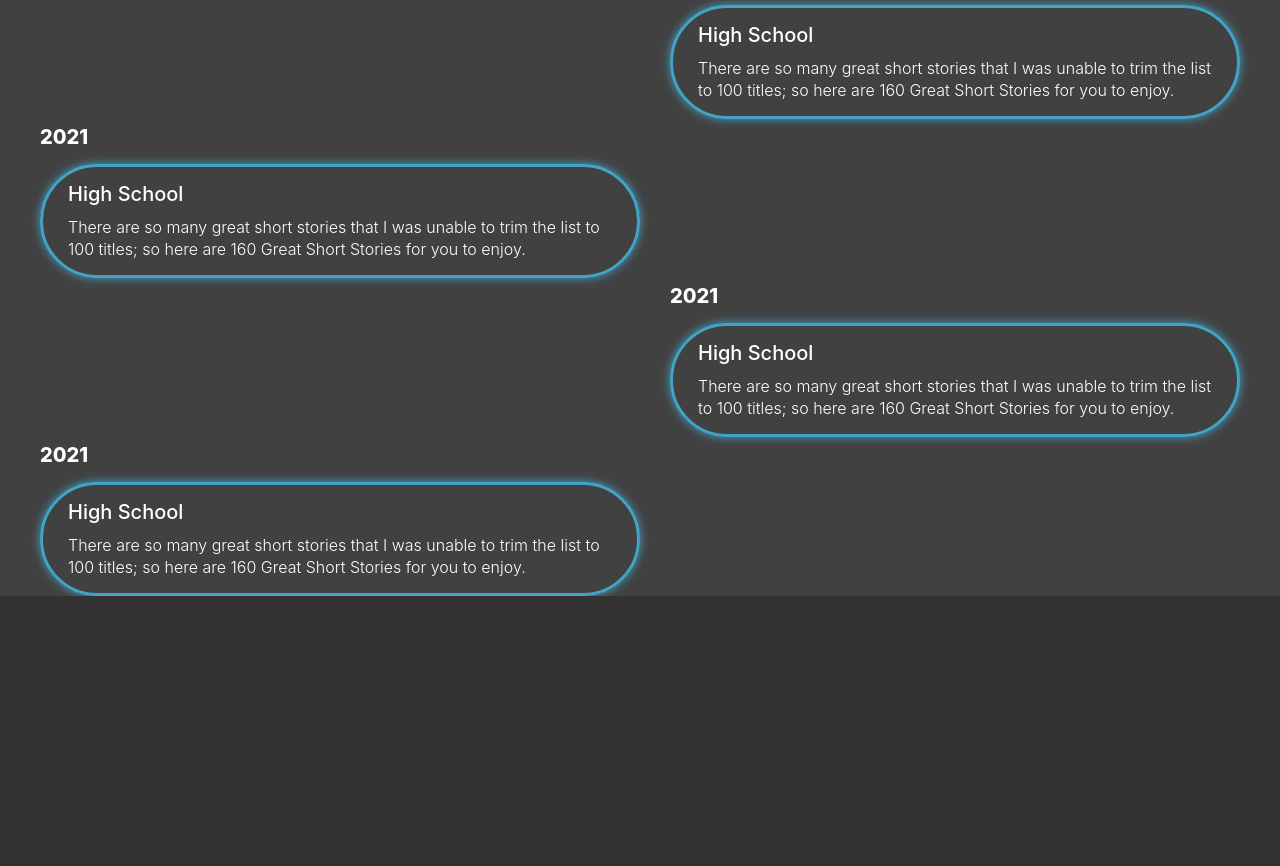
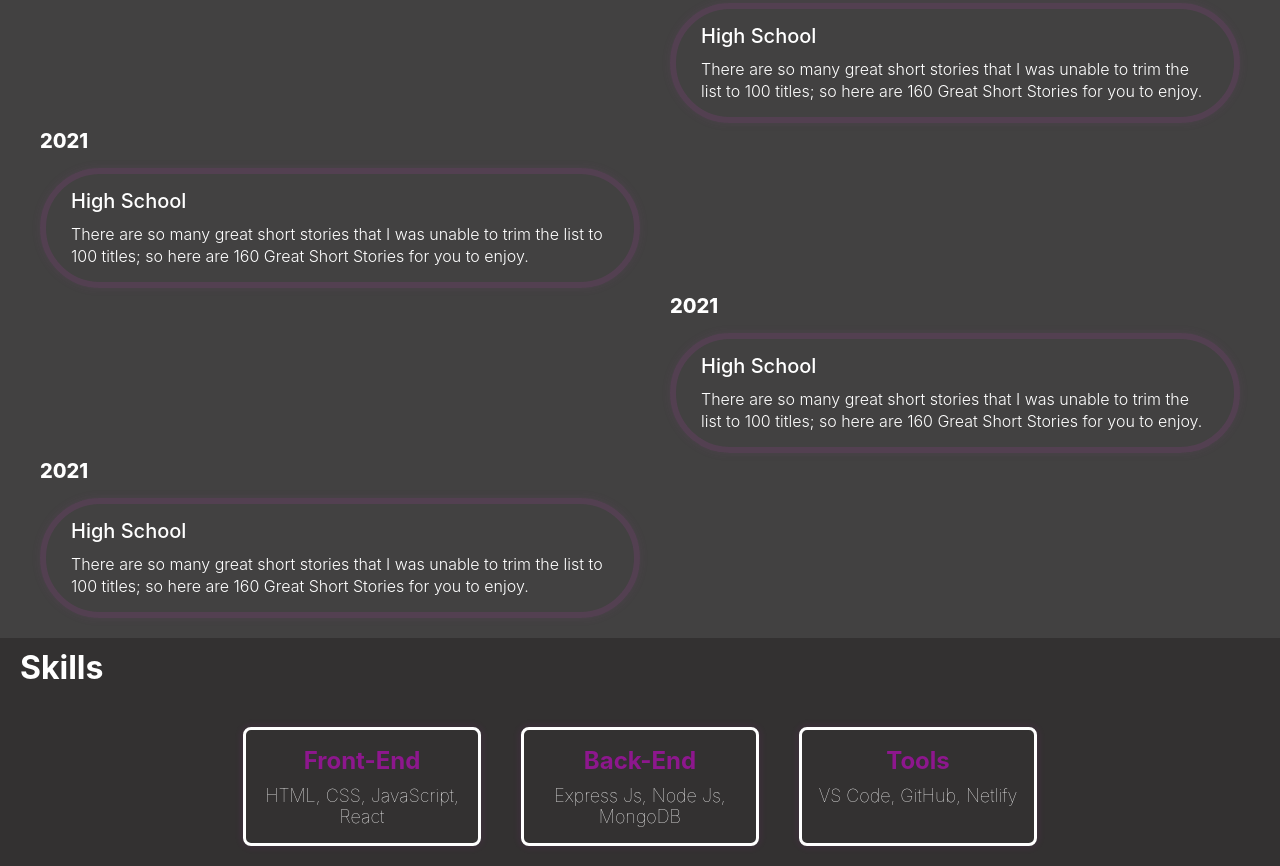
Before and after one commit to Aditi-Wanjari06/My_Portfolio, a React app in the folder portfolio/: page / in a window 1280 px wide. Shown: the part 576-1442 px from the top of the page. Before the commit the page ends 1172 px from the top, so only its background shows below. Built offline with nearby package versions, Linux system fonts and the light colour scheme.

Commit message:
Done with skills

```diff
--- a/portfolio/src/components/About/About.css
+++ b/portfolio/src/components/About/About.css
@@ -2,6 +2,7 @@
     display: flex;
     justify-content: center;
    margin-top: 50px;
+   padding: 30px;
 }
 
 .about h1{
--- a/portfolio/src/components/About/About.js
+++ b/portfolio/src/components/About/About.js
@@ -7,7 +7,7 @@ function About() {
         <div className='about'>
         <h1>Hi, I am <br/> Aditi Wanjari</h1>
         <p>To acquire practical, real-world skills in every domain <br/>I engage with, seeking a challenging career path that fosters <br />continuous professional growth and allows me to make <br />valuable contributions to the esteemed organization I work for.</p>
-        <p>I develop web applications using MERN Stack, <br />but I mostly love working on the front-end using CSS and React.</p>
+        {/* <p>I develop web applications using MERN Stack, <br />but I mostly love working on the front-end using CSS and React.</p> */}
         </div>
         <div>
             <img src='https://miro.medium.com/v2/resize:fit:659/1*nbcsPxU6PP0Hj8JEESzLJg.png' alt='my_profile'
--- a/portfolio/src/components/Education/Education.css
+++ b/portfolio/src/components/Education/Education.css
@@ -1,12 +1,14 @@
 .edu-heading{
     font-size: 30px;
-    text-align: center;
-    margin: 5rem 0;
+    text-align: start;
+
 }
 
 .education-container{
     background-color: rgb(66, 65, 65);
     /* background-color: rgb(70, 68, 68); */
+    padding: 20px;
+    margin:10px auto;
 }
 
 .education-container h2{
@@ -68,10 +70,10 @@
 }
 
 .timeline-content{
-    border: 3px solid rgb(65, 164, 198);
+    border: 6px solid rgba(229, 62, 224, 0.1);
     padding: 15px 25px;
     border-radius: 4rem;
-    box-shadow: 0 0 10px rgb(65, 164, 198);
+    box-shadow: 0 0 10px rgba(168, 74, 164, 0.1);
     cursor: pointer;
     transition: 0.3s ease-in-out;
 }
--- /dev/null
+++ b/portfolio/src/components/Skills/Skill.css
@@ -0,0 +1,34 @@
+.skill-container {
+    display: flex;
+    flex-wrap: wrap;
+    gap: 40px;
+    justify-content: center;
+    padding: 20px;
+  }
+
+  .skill-card {
+    border: 3px solid white;
+    border-radius: 8px;
+    box-shadow: 0 0 10px rgba(230, 32, 220, 0.1);
+    padding: 16px;
+    text-align: center;
+    width: 200px;
+
+  }
+
+  .skill-heading {
+    text-align: start;
+    margin-bottom: 20px;
+    margin-left: 20px;
+  }
+
+  .skill-name{
+    color: rgb(141, 23, 141);
+    font-size: 24px;
+    margin-bottom: 10px;
+  }
+
+  .skill-lang{
+    font-size: 18px;
+    font-weight: lighter;
+  }
--- /dev/null
+++ b/portfolio/src/components/Skills/Skill.js
@@ -0,0 +1,26 @@
+import React from 'react'
+import './Skill.css'
+import skillData from '../../sillsData'
+
+function Skill() {
+  return (
+    <div>
+    <h1 className='skill-heading'>Skills</h1>
+    <div className='skill-container'>
+
+      {skillData.map((skillDetails, index)=>{
+        return(
+          <div key={index} className="skill-card">
+          <h3 className='skill-name'>{skillDetails.name}</h3>
+          <p className='skill-lang'>{skillDetails.lang}</p>
+          </div>
+        )
+
+      })}
+
+   </div>
+   </div>
+  )
+}
+
+export default Skill
--- a/portfolio/src/index.css
+++ b/portfolio/src/index.css
@@ -9,4 +9,5 @@ body {
     /* background-color: rgb(43, 40, 40); */
     background-color: rgb(51, 49, 49);
     color: white;
+
 }
--- /dev/null
+++ b/portfolio/src/sillsData.js
@@ -0,0 +1,20 @@
+const skillData = [
+{
+    'name': "Front-End",
+    'lang':'HTML, CSS, JavaScript, React'
+},
+{
+    'name':'Back-End',
+    'lang':'Express Js, Node Js, MongoDB'
+},
+{
+    'name':'Tools',
+    'lang': ' VS Code, GitHub, Netlify '
+}
+
+
+
+
+]
+
+export default skillData
--- a/portfolio/src/views/Home/Home.js
+++ b/portfolio/src/views/Home/Home.js
@@ -4,6 +4,7 @@ import './Home.css'
 import Navbar from '../../components/Navbar/Navbar'
 import About from '../../components/About/About'
 import Education from '../../components/Education/Education'
+import Skill from '../../components/Skills/Skill'
 
 function Home() {
   return (
@@ -11,6 +12,7 @@ function Home() {
       <Navbar />
       <About />
       <Education />
+      <Skill />
     </div>
   )
 }
```
